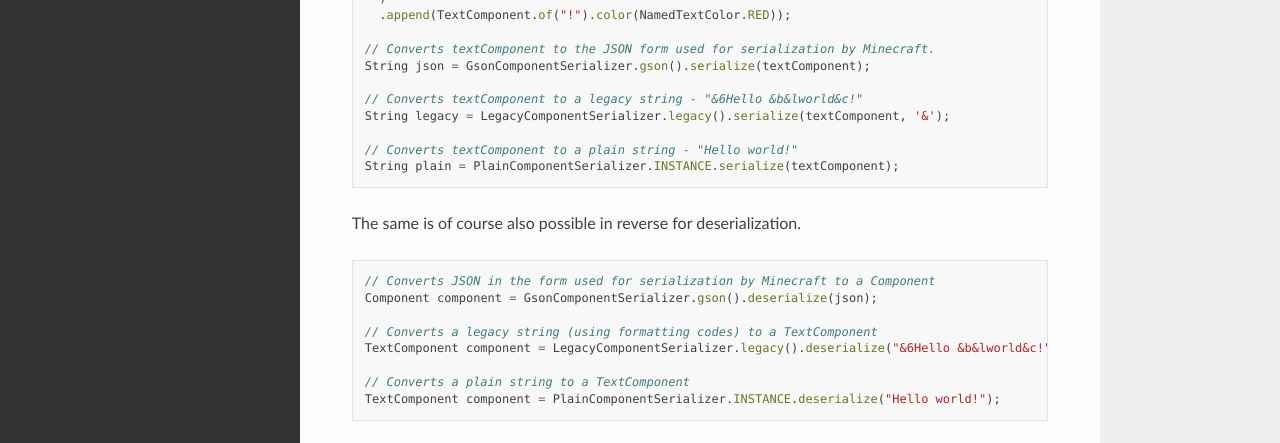
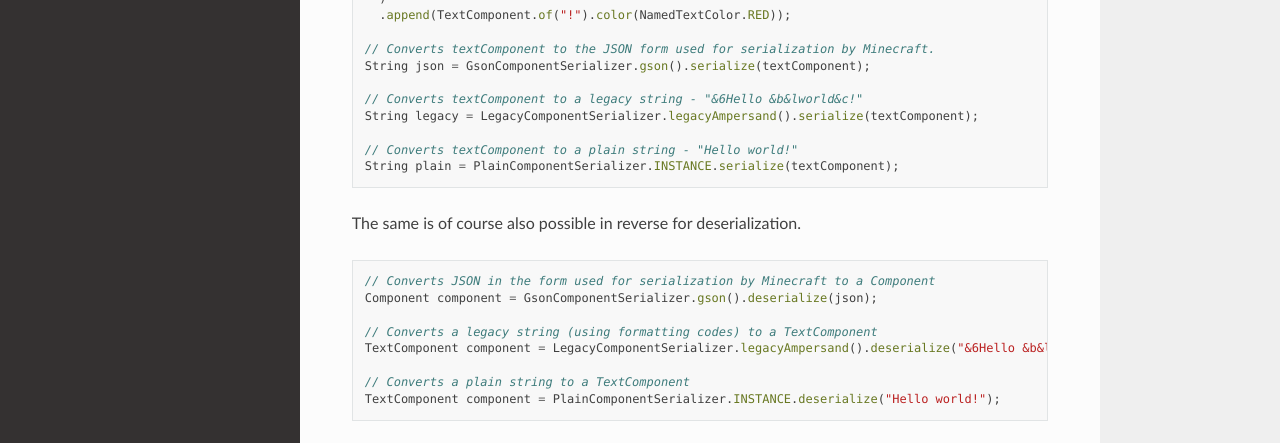
Before and after one commit to KyoriPowered/adventure-docs, a Sphinx documentation site: the page built from source/serializer/index.rst, in a window 1280 px wide and 1322 px high. Shown: the part 713-1156 px from the top of the window. Built offline with Sphinx 7.4.7 and the Read the Docs theme 2.0.0, drawn with Linux system fonts in a browser that asks for light colours.

Commit message:
Update for breaking changes...

```diff
--- a/source/migration/bungeecord-chat-api.rst
+++ b/source/migration/bungeecord-chat-api.rst
@@ -66,7 +66,7 @@ recommended replacement is to convert all legacy messages to components.
 ^^^^^^^^^^^^^^^^^^^^^^^^^^
 
 ``ChatColor.stripColor()`` does not exist in Adventure. An equivalent would be to use
-``PlainComponentSerializer.plain().serialize(LegacyComponentSerializer.legacy().deserialize(input))``.
+``PlainComponentSerializer.plain().serialize(LegacyComponentSerializer.legacySection().deserialize(input))``.
 
 ``ChatColor.translateAlternateColorCodes()``
 ^^^^^^^^^^^^^^^^^^^^^^^^^^^^^^^^^^^^^^^^^^^^
--- a/source/serializer/index.rst
+++ b/source/serializer/index.rst
@@ -32,7 +32,7 @@ Components can be converted using any of these serializers:
    String json = GsonComponentSerializer.gson().serialize(textComponent);
 
    // Converts textComponent to a legacy string - "&6Hello &b&lworld&c!"
-   String legacy = LegacyComponentSerializer.legacy().serialize(textComponent, '&');
+   String legacy = LegacyComponentSerializer.legacyAmpersand().serialize(textComponent);
 
    // Converts textComponent to a plain string - "Hello world!"
    String plain = PlainComponentSerializer.INSTANCE.serialize(textComponent);
@@ -45,7 +45,7 @@ The same is of course also possible in reverse for deserialization.
    Component component = GsonComponentSerializer.gson().deserialize(json);
 
    // Converts a legacy string (using formatting codes) to a TextComponent
-   TextComponent component = LegacyComponentSerializer.legacy().deserialize("&6Hello &b&lworld&c!", '&');
+   TextComponent component = LegacyComponentSerializer.legacyAmpersand().deserialize("&6Hello &b&lworld&c!");
 
    // Converts a plain string to a TextComponent
    TextComponent component = PlainComponentSerializer.INSTANCE.deserialize("Hello world!");
--- a/source/serializer/legacy.rst
+++ b/source/serializer/legacy.rst
@@ -16,7 +16,10 @@ using :doc:`/minimessage`.
 Usage
 -----
 
-The legacy text serializer is accessed using the ``LegacyComponentSerializer``.
+The legacy text serializer is accessed using the ``LegacyComponentSerializer``. The default
+pre-provided serializers include one that uses the section symbol (§) (for display in
+old clients) and another that uses an ampersand (&) typically used in configuration and
+commands to specify color codes.
 
 The default configuration for the legacy text serializer will deserialize all three of
 the RGB formats supported by Adventure but will only serialize legacy Mojang colors
```
